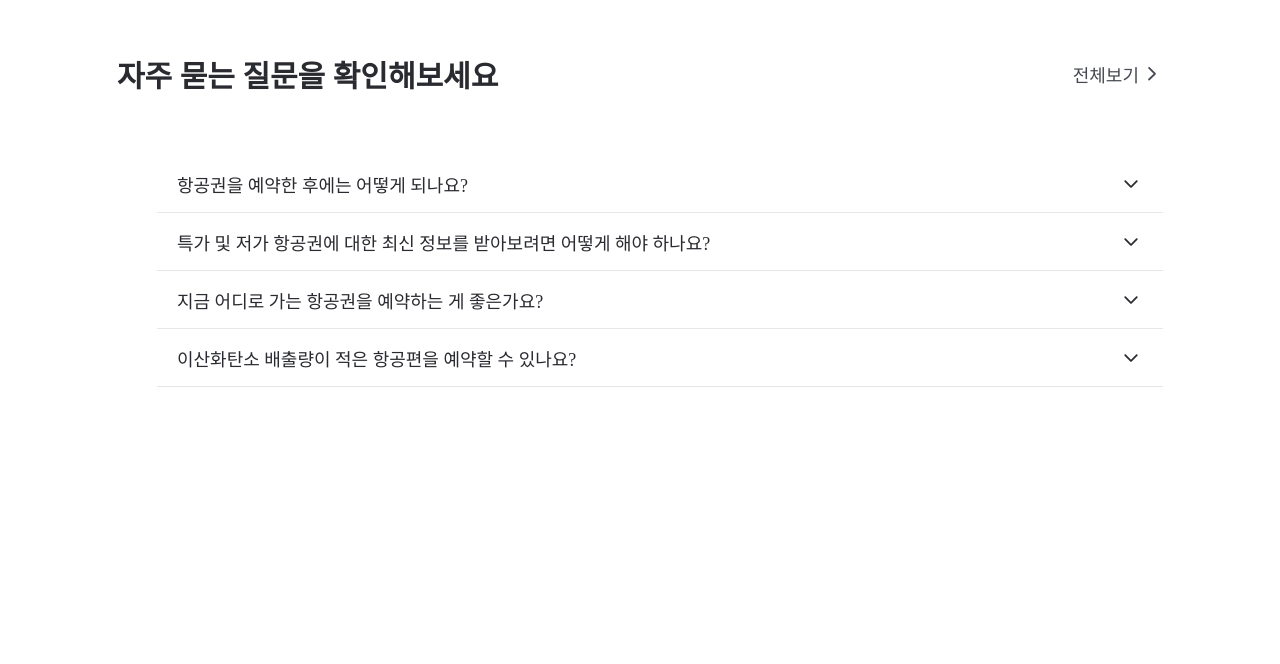
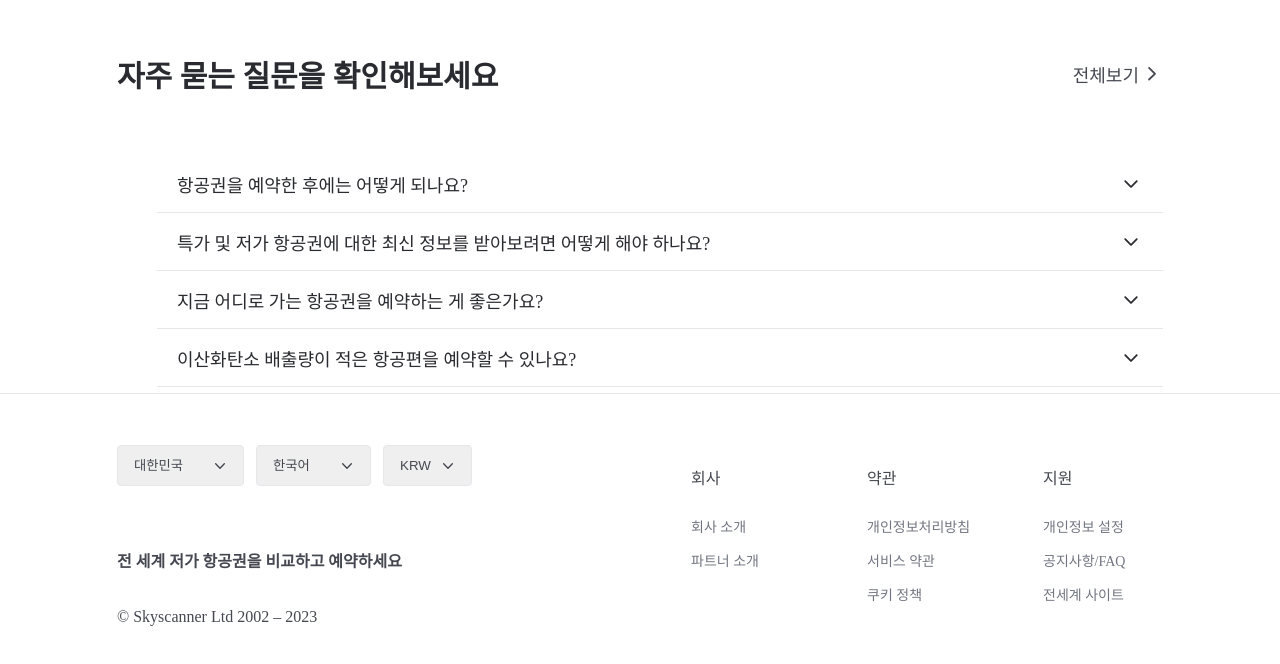
Before and after one commit to DO-SOPT-CDS-TEAM-WEB7/Client, a React (Vite) app: page / in a window 1280 px wide. Shown: the part 2005-2669 px from the top of the page. Before the commit the page ends 2398 px from the top, so only its background shows below. Built offline with nearby package versions, Linux system fonts and the light colour scheme; no server answers; a web font is replaced by a local one.

Commit message:
design/#57: footer 보더 추가

```diff
--- a/src/components/common/Footer.tsx
+++ b/src/components/common/Footer.tsx
@@ -55,8 +55,12 @@ export default Footer;
 
 const FooterContainer = styled.footer`
   display: flex;
+  position: absolute;
+  left: 0;
   justify-content: space-between;
-  padding: 5.1rem 0 10.2rem;
+  border-top: 0.1rem solid ${({ theme }) => theme.colors.skscanGrey150};
+  padding: 5.1rem calc((100vw - 104.6rem) / 2) 10.2rem;
+  width: 100%;
 `;
 
 const SelectBoxContainer = styled.div`
--- a/src/pages/Main.tsx
+++ b/src/pages/Main.tsx
@@ -1,5 +1,6 @@
 import styled from 'styled-components';
 
+import Footer from '../components/common/Footer';
 import Header from '../components/main/Header';
 import Insight from '../components/main/Insight';
 import LowestFlights from '../components/main/LowestFlights';
@@ -18,6 +19,8 @@ const Main = () => {
         <LowestFlights />
         <QnA />
       </Container>
+      <Blank />
+      <Footer />
     </>
   );
 };
@@ -31,3 +34,7 @@ export const Container = styled.main`
   flex-direction: column;
   gap: 10rem;
 `;
+
+const Blank = styled.div`
+  height: 14.6rem;
+`;
```
